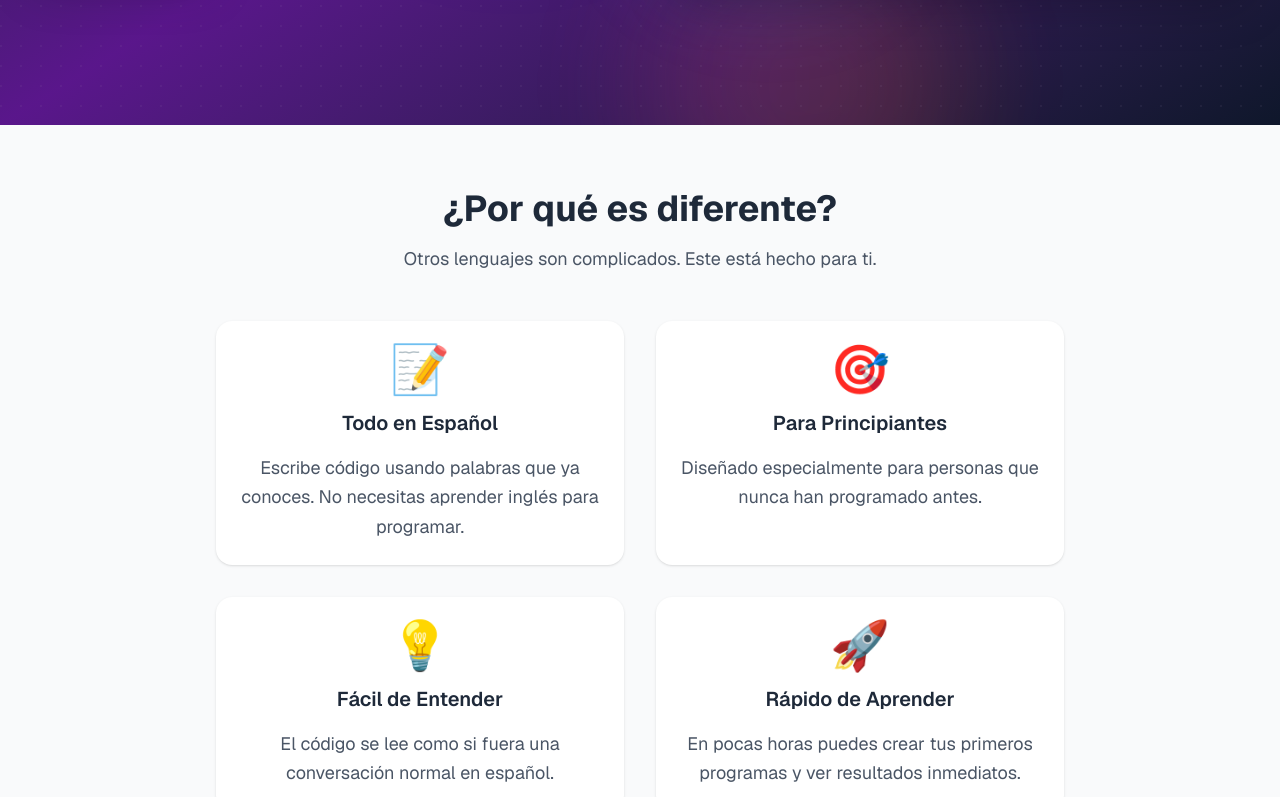
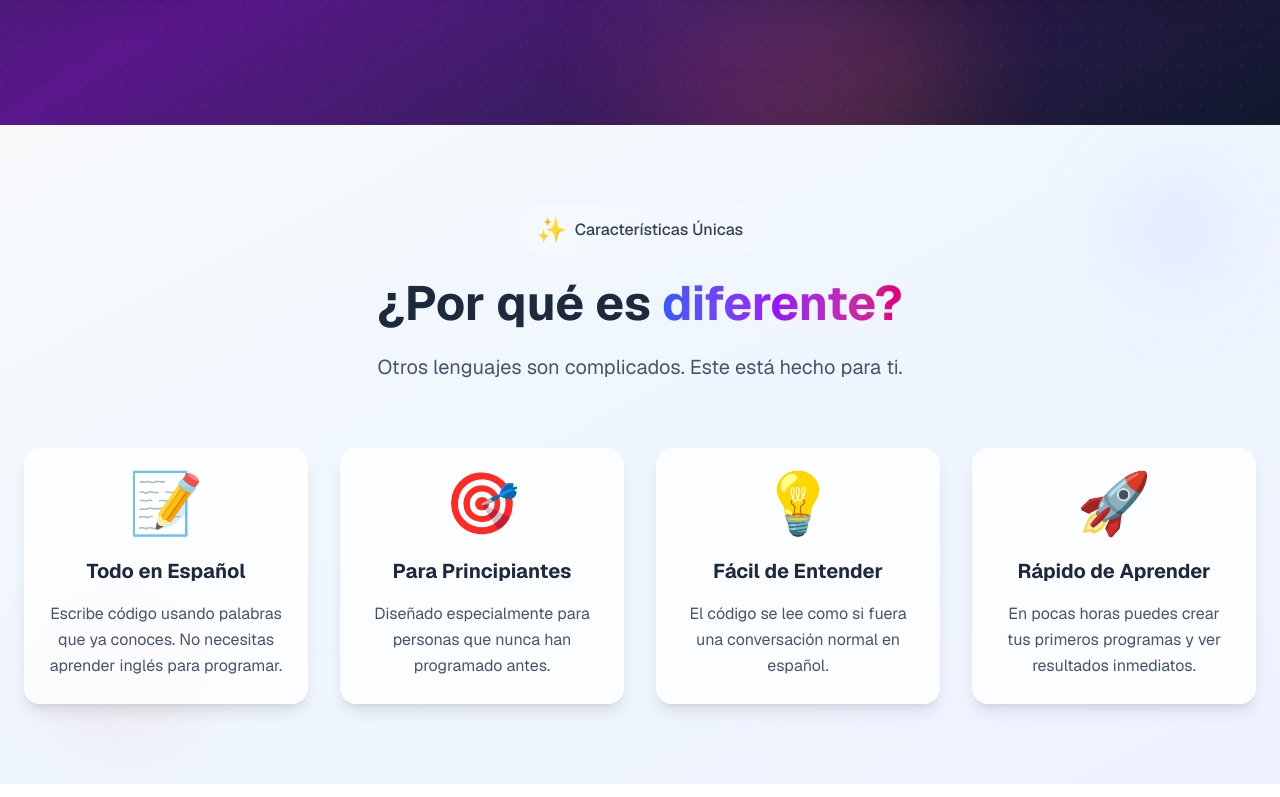
Before and after one commit to nicvazquezdev/hispano-lang-website, a Next.js app: page / in a window 1280 px wide. Shown: the part 740-1537 px from the top of the page. Built offline with nearby package versions, Linux system fonts and the light colour scheme.

Commit message:
Enhance Features section with updated layout and styling. Introduce decorative background elements, improve text hierarchy, and expand card grid for better feature presentation. Update Card component to support new interactive variant for enhanced user engagement.

```diff
--- a/components/sections/Features.tsx
+++ b/components/sections/Features.tsx
@@ -29,25 +29,42 @@ export default function Features() {
   ];
 
   return (
-    <section className="py-16 bg-gray-50">
-      <div className="max-w-4xl mx-auto px-6">
-        <div className="text-center mb-12">
-          <h2 className="text-3xl lg:text-4xl font-bold text-gray-800 mb-4">
-            ¿Por qué es diferente?
+    <section className="py-20 bg-gradient-to-br from-slate-50 via-blue-50 to-indigo-50 relative overflow-hidden">
+      {/* Elementos decorativos de fondo */}
+      <div className="absolute top-10 right-10 w-32 h-32 bg-gradient-to-r from-blue-400/10 to-purple-400/10 rounded-full blur-2xl"></div>
+      <div className="absolute bottom-10 left-10 w-40 h-40 bg-gradient-to-r from-pink-400/10 to-orange-400/10 rounded-full blur-2xl"></div>
+
+      <div className="max-w-7xl mx-auto px-6 relative z-10">
+        <div className="text-center mb-16">
+          <div className="inline-flex items-center px-4 py-2 rounded-full bg-white/20 backdrop-blur-sm border border-white/30 mb-6">
+            <span className="text-2xl mr-2">✨</span>
+            <span className="text-slate-700 font-medium">
+              Características Únicas
+            </span>
+          </div>
+
+          <h2 className="text-4xl lg:text-5xl font-bold text-slate-800 mb-6">
+            ¿Por qué es
+            <span className="bg-gradient-to-r from-blue-600 via-purple-600 to-pink-600 bg-clip-text text-transparent">
+              {" "}
+              diferente?
+            </span>
           </h2>
-          <p className="text-lg text-gray-600">
+          <p className="text-xl text-slate-600 max-w-3xl mx-auto leading-relaxed">
             Otros lenguajes son complicados. Este está hecho para ti.
           </p>
         </div>
 
-        <div className="grid grid-cols-1 md:grid-cols-2 gap-8">
+        <div className="grid grid-cols-1 md:grid-cols-2 lg:grid-cols-4 gap-8">
           {features.map((feature, index) => (
-            <Card key={index} className="text-center">
-              <div className="text-5xl mb-4">{feature.icon}</div>
-              <h3 className="text-xl font-semibold text-gray-800 mb-4">
+            <Card key={index} variant="interactive" className="text-center">
+              <div className="text-6xl mb-6 group-hover:scale-110 transition-transform duration-300">
+                {feature.icon}
+              </div>
+              <h3 className="text-xl font-bold text-slate-800 mb-4">
                 {feature.title}
               </h3>
-              <p className="text-gray-600 text-lg leading-relaxed">
+              <p className="text-slate-600 leading-relaxed">
                 {feature.description}
               </p>
             </Card>
--- a/components/ui/Card.tsx
+++ b/components/ui/Card.tsx
@@ -2,7 +2,7 @@ import { HTMLAttributes, ReactNode } from "react";
 
 interface CardProps extends HTMLAttributes<HTMLDivElement> {
   children: ReactNode;
-  variant?: "default" | "outlined" | "elevated";
+  variant?: "default" | "outlined" | "elevated" | "glass" | "interactive";
   padding?: "sm" | "md" | "lg";
   className?: string;
 }
@@ -20,6 +20,9 @@ export default function Card({
     default: "bg-white shadow-sm",
     outlined: "bg-white border border-gray-200",
     elevated: "bg-white shadow-lg hover:shadow-xl",
+    glass: "bg-white/80 backdrop-blur-sm border border-white/20 shadow-lg",
+    interactive:
+      "bg-white/80 backdrop-blur-sm border border-white/20 shadow-lg hover:scale-105 transition-all duration-300 group",
   };
 
   const paddingClasses = {
```
